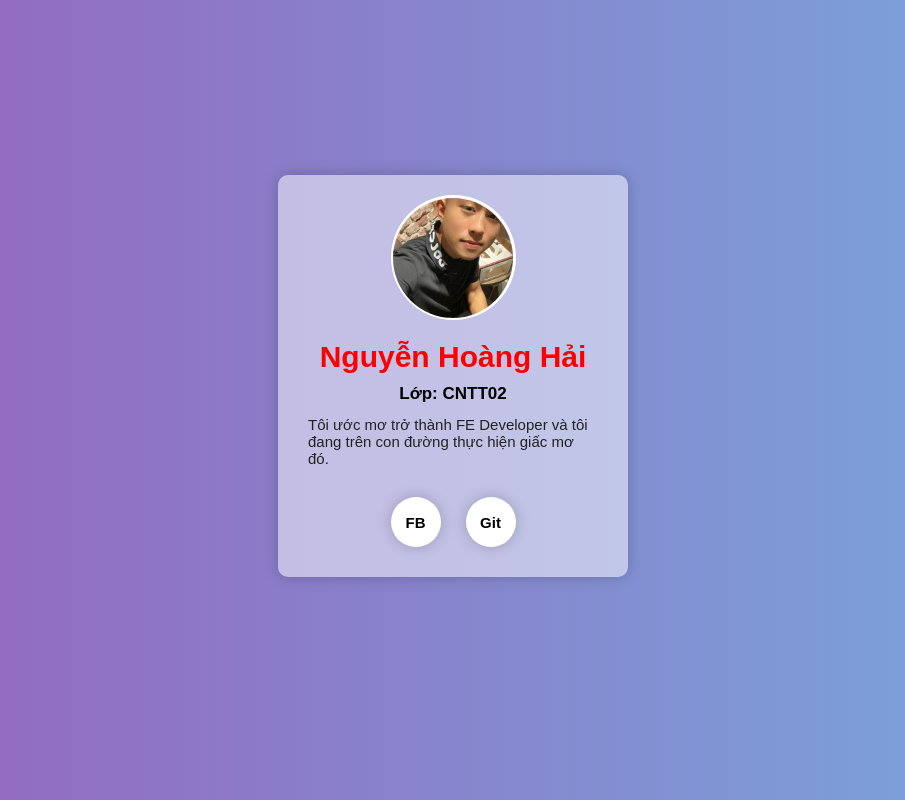
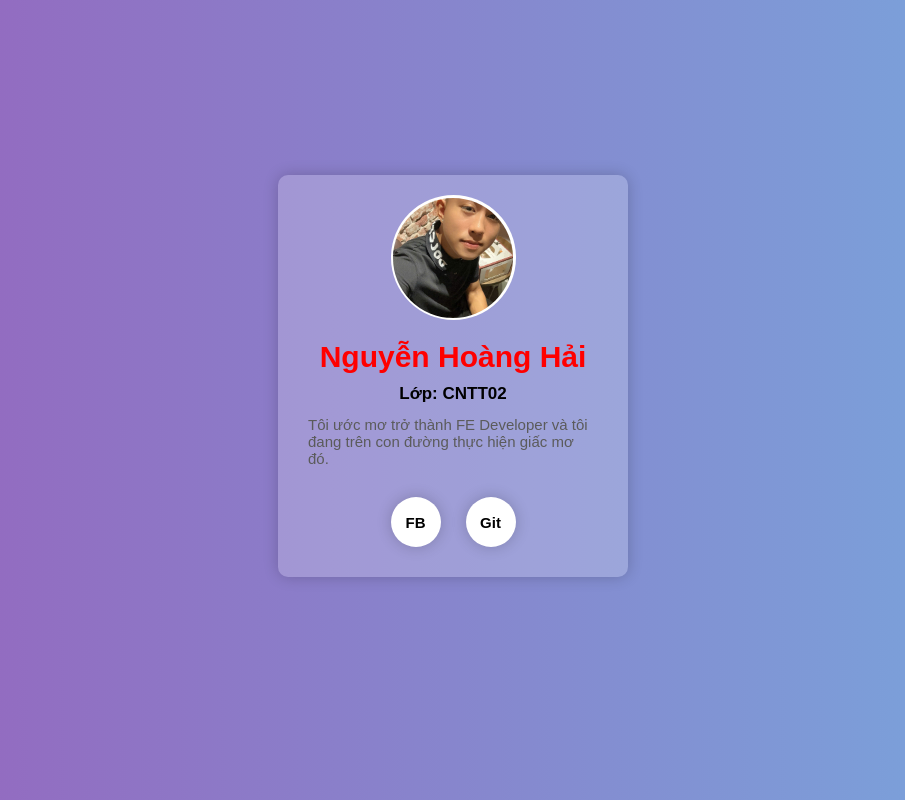
Before and after one commit to hhai0410/HIT-WEB-PUBLIC, a plain HTML site: page Buoi3/BAI2/index.html in a window 1280 px wide. Shown: the whole page, without its empty margins (187-1092 px from the left). Drawn offline with Linux system fonts and the light colour scheme.

Commit message:
BTVN BUOI 3

```diff
--- a/Buoi3/BAI2/style.css
+++ b/Buoi3/BAI2/style.css
@@ -8,7 +8,7 @@ body {
   background: linear-gradient(to right, #9762BC, #77A9DE);
 }
 .info{
-    background-color: rgba(255, 255, 255, 0.5);
+    background-color: rgba(255, 255, 255, 0.2);
     width: 350px;
     padding: 30px;
     margin: 175px auto;
@@ -52,7 +52,7 @@ body {
     margin: 12px auto;
     text-align: left;
     font-size: 15px;
-    color: rgb(35, 34, 34);
+    color: rgb(91, 91, 91);
 }
 .contact{
     justify-content: center;
```
